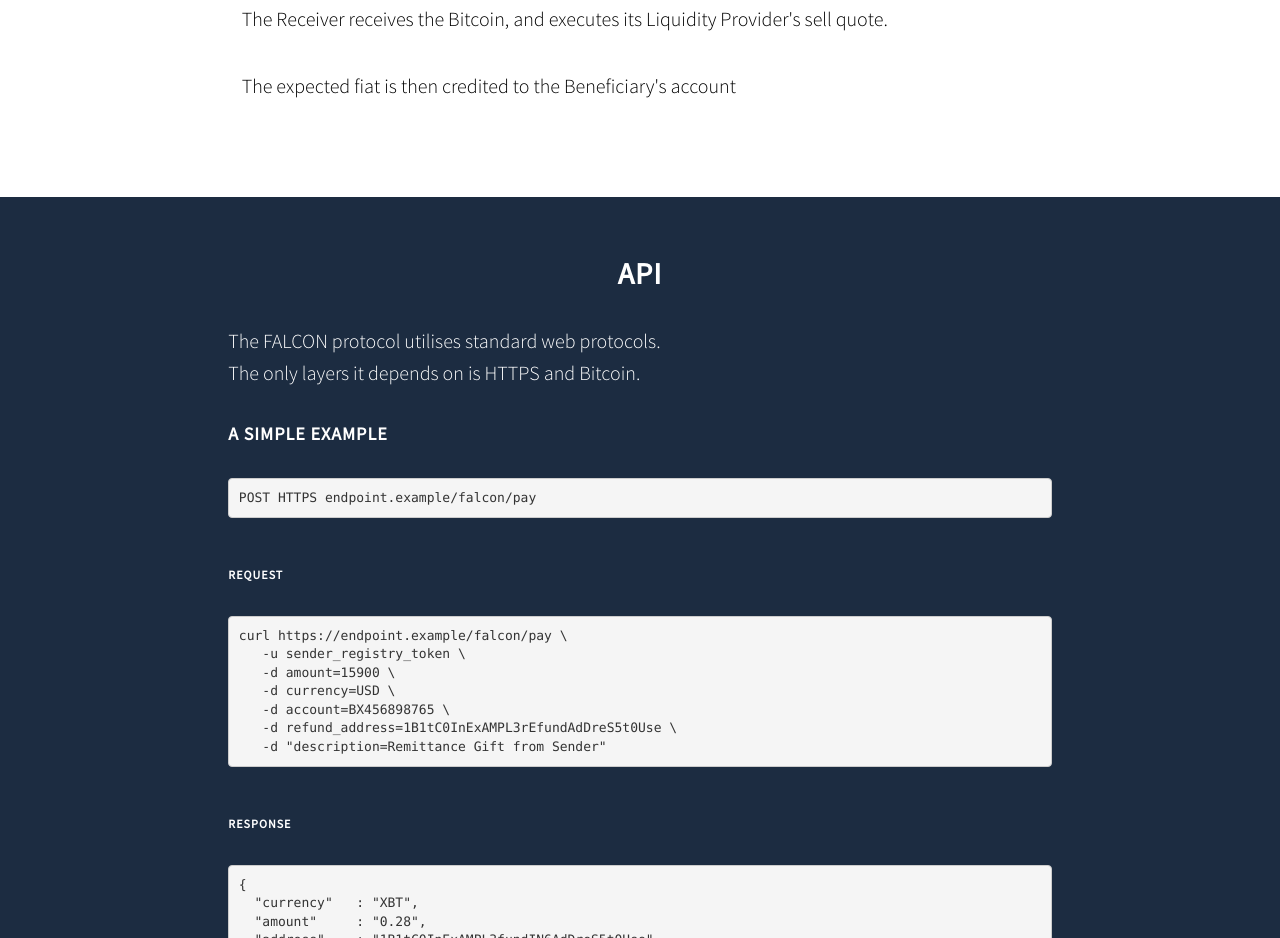
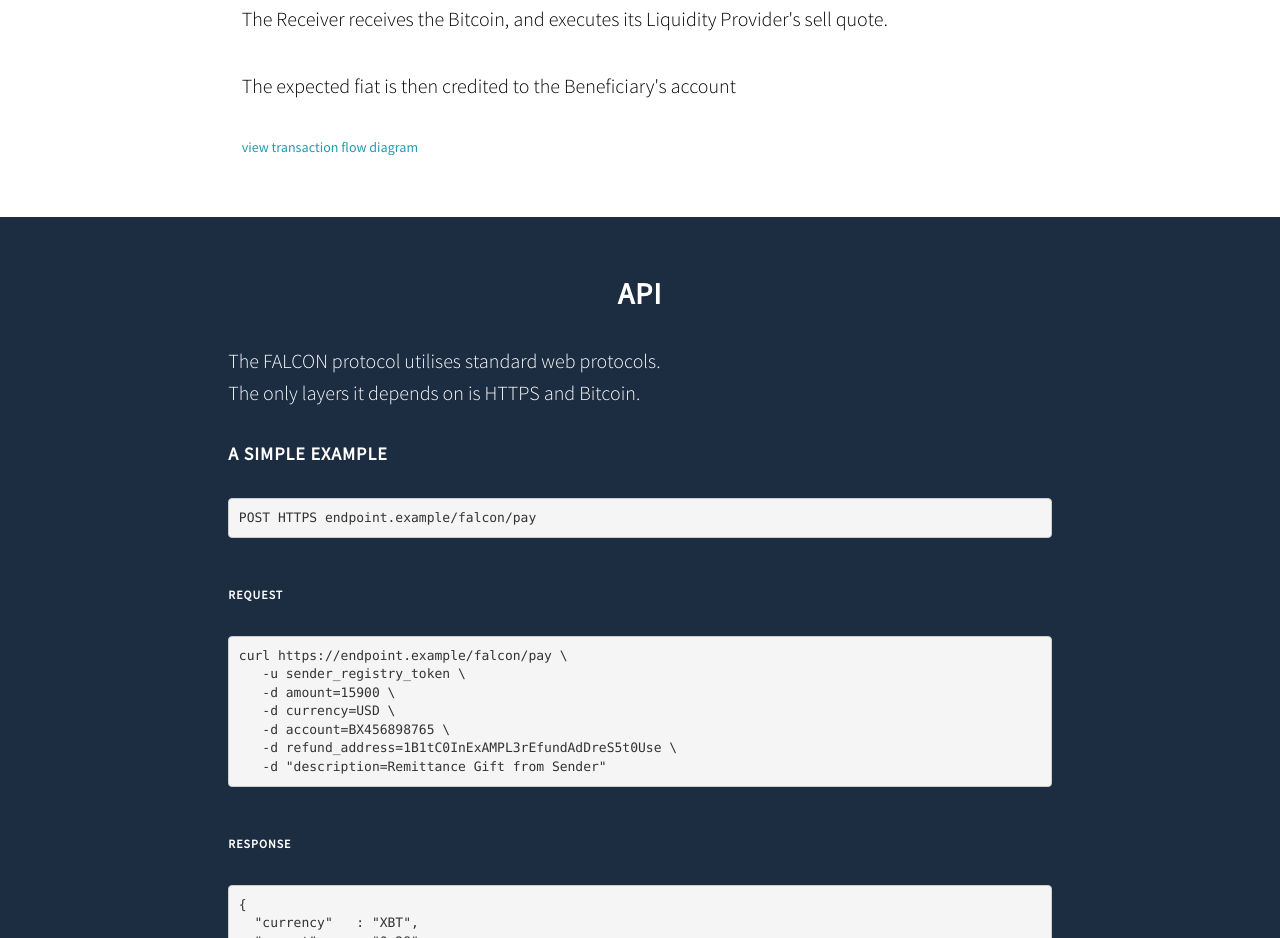
Before and after one commit to FalconProtocol/falcon, a plain HTML site: page index.html in a window 1280 px wide. Shown: the part 1342-2280 px from the top of the page. Drawn offline with nearby package versions, Linux system fonts and the light colour scheme.

Commit message:
add transaction flow diagram

```diff
--- a/index.html
+++ b/index.html
@@ -169,8 +169,11 @@
                 <p>The Receiver receives the Bitcoin, and executes its Liquidity Provider's sell quote.</p>
                 <p>The expected fiat is then credited to the Beneficiary's account</p>
                 </div>
+
+                <a href="images/transaction_flow.png">view transaction flow diagram</a>
             </div>
           </div>
+
     </section>
 
 
```
Also changed, not shown: images/transaction_flow.png (added).
